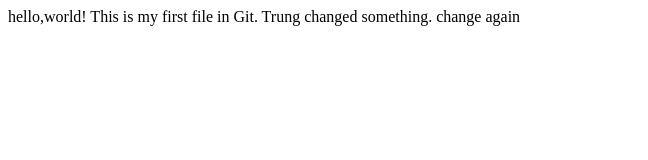
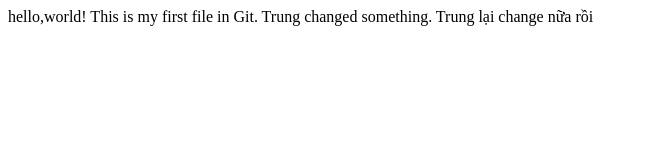
Before and after one commit to meetsellerapp/TestGit, a plain HTML site: page index.html in a window 1280 px wide. Shown: the whole page, without its empty margins (0-648 px from the left). Drawn offline with Linux system fonts and the light colour scheme.

Commit message:
change lan 3

```diff
--- a/index.html
+++ b/index.html
@@ -8,6 +8,6 @@
 hello,world!
 This is my first file in Git.
 Trung changed something.
-change again
+Trung lại change nữa rồi
 </body>
 </html>
```
